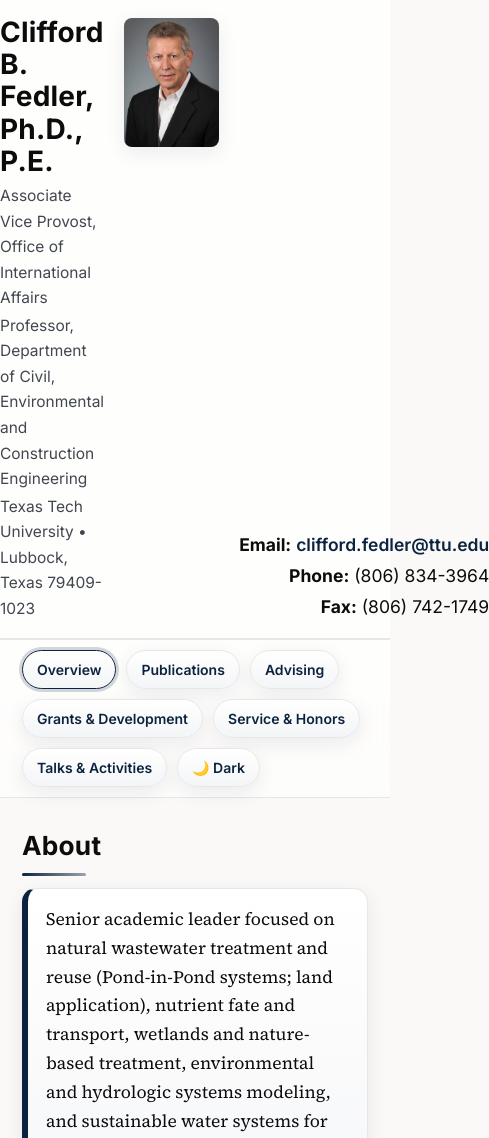
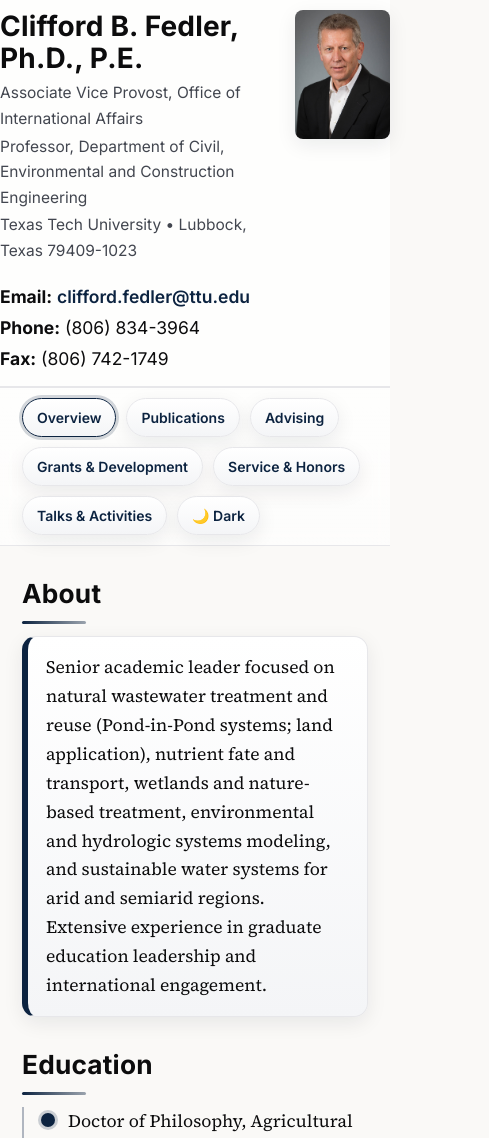
Before and after one commit to knowlearnable/portfolio, a plain HTML site: page index.html in a window 390 px wide. Shown: the top 1138 px of the page, 489 px wide, since content can reach past the window. Drawn offline with Linux system fonts and the light colour scheme.

Commit message:
Add files via upload

```diff
--- a/dark_mode.css
+++ b/dark_mode.css
@@ -265,3 +265,29 @@ img{max-width:100%;height:auto;border-radius:10px;box-shadow:var(--shadow-1)}
 @media (max-width: 700px){
   .headshot{width:100px;margin-top:6px}
 }
+
+/* --- Mobile header layout fix --- */
+@media (max-width: 700px){
+  .brand{
+    display:grid;                 /* switch flex -> grid on phones */
+    grid-template-columns: 1fr auto;   /* text left, photo right */
+    grid-template-areas:
+      "info photo"
+      "contact contact";
+    align-items:start;
+    gap:10px 14px;
+    padding:10px 0;               /* tighten vertical space */
+  }
+  .brand-info{ grid-area: info; }
+  .headshot{
+    grid-area: photo;
+    justify-self:end;
+    width:95px;                   /* smaller on mobile */
+    margin-top:0;                 /* remove extra offset */
+  }
+  .contact{
+    grid-area: contact;
+    text-align:left;              /* stop right alignment on mobile */
+    margin-top:6px;
+  }
+}
--- a/light_mode.css
+++ b/light_mode.css
@@ -236,3 +236,29 @@ img{max-width:100%;height:auto;border-radius:10px;box-shadow:var(--shadow-1)}
     margin-top:2px;
   }
 }
+
+/* --- Mobile header layout fix --- */
+@media (max-width: 700px){
+  .brand{
+    display:grid;                 /* switch flex -> grid on phones */
+    grid-template-columns: 1fr auto;   /* text left, photo right */
+    grid-template-areas:
+      "info photo"
+      "contact contact";
+    align-items:start;
+    gap:10px 14px;
+    padding:10px 0;               /* tighten vertical space */
+  }
+  .brand-info{ grid-area: info; }
+  .headshot{
+    grid-area: photo;
+    justify-self:end;
+    width:95px;                   /* smaller on mobile */
+    margin-top:0;                 /* remove extra offset */
+  }
+  .contact{
+    grid-area: contact;
+    text-align:left;              /* stop right alignment on mobile */
+    margin-top:6px;
+  }
+}
```
